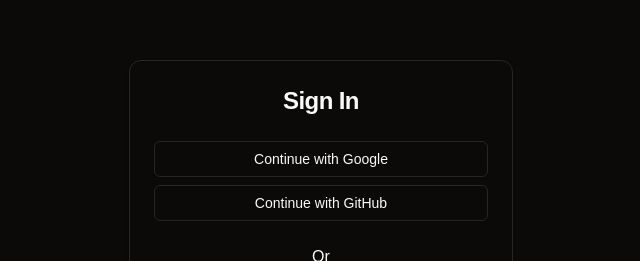
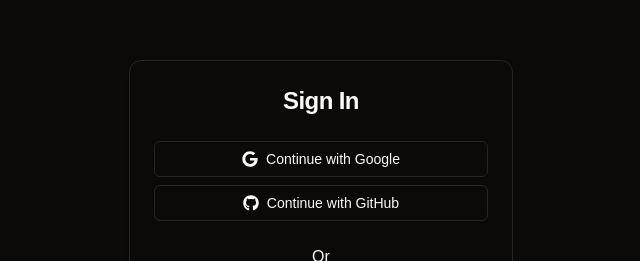
Before and after one commit to doiali/actionbitz, a Next.js app: page /auth/signin in a window 1280 px wide. Shown: the part 156-417 px from the top of the page, without its empty margins (319-959 px from the left). Built offline with nearby package versions, Linux system fonts and the light colour scheme; no server answers.

Commit message:
feat(login): add icons for Google and GitHub

```diff
--- a/src/components/login-form.tsx
+++ b/src/components/login-form.tsx
@@ -16,6 +16,7 @@ import { Label } from "@/components/ui/label"
 import { FormEvent, useState } from 'react'
 import { signIn } from 'next-auth/react'
 import { useSearchParams } from 'next/navigation'
+import { FaGoogle, FaGithub } from 'react-icons/fa6'
 
 export function LoginForm({
   className,
@@ -49,13 +50,13 @@ export function LoginForm({
                 <Button type="button" variant="outline" className="w-full"
                   onClick={() => signIn('google')}
                 >
-                  Continue with Google
+                  <FaGoogle /> Continue with Google
                 </Button>
                 <Button
                   type="button" variant="outline" className="w-full"
                   onClick={() => signIn('github')}
                 >
-                  Continue with GitHub
+                  <FaGithub /> Continue with GitHub
                 </Button>
               </div>
               <p className="text-center">Or</p>
```
